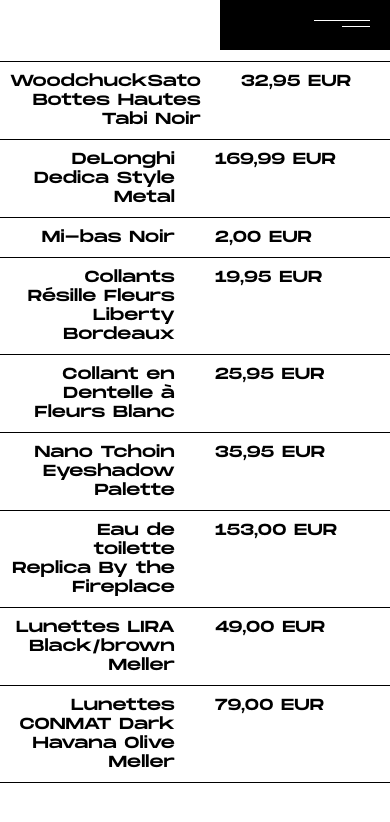
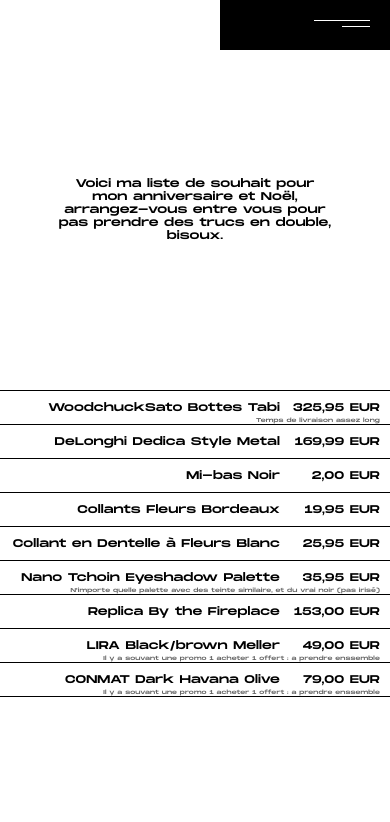
Before and after one commit to GigiJuliette/wip4ever, a React (Vite) app: page /wishlist in a window 390 px wide. Shown: the top 822 px of the page. Built offline with nearby package versions, Linux system fonts and the light colour scheme.

Commit message:
fix responsive

```diff
--- a/src/assets/wishlist.js
+++ b/src/assets/wishlist.js
@@ -10,57 +10,66 @@ import lunette2 from "./lunette2.png";
 
 export const wishlist = [
   {
-    title: "WoodchuckSato Bottes Hautes Tabi Noir",
-    price: "32,95",
+    title: "WoodchuckSato Bottes Tabi ",
+    price: "325,95",
     src: tabibg,
     link: "https://www.woodchucksato.com/fr/products/woodchucksato-black-cow-leather-tabi-knee-boots-with-8-cm-heel",
+    com: "Temps de livraison assez long",
   },
   {
     title: "DeLonghi Dedica Style Metal",
     price: "169,99",
     src: coffee2,
+    com: "",
     link: "https://www.delonghi.com/fr-fr/p/machines-a-expresso-manuelles-dedica-machine-expresso-manuelle-dedica-style-ec685.m/EC685.M+EX%3A4.html?pid=0132106266",
   },
   {
     title: "Mi-bas Noir",
     price: "2,00",
     src: mibas,
+    com: "",
     link: "https://www.calzedonia.com/fr/product/mi-bas_20_deniers-LIG009.html?dwvar_LIG009_Z_COL_COLL=019",
   },
   {
-    title: "Collants Résille Fleurs Liberty Bordeaux",
+    title: "Collants Fleurs Bordeaux",
     price: "19,95",
     src: collants,
+    com: "",
     link: "https://www.calzedonia.com/fr/product/collants_resille_fleurs_liberty-MODC2251.html?dwvar_MODC2251_Z_COL_COLL=5591",
   },
   {
     title: "Collant en Dentelle à Fleurs Blanc",
     price: "25,95",
     src: collant2,
+    com: "",
     link: "https://www.calzedonia.com/fr/product/collant_en_dentelle_a_fleurs-MODC2226.html?dwvar_MODC2226_Z_COL_COLL=165F",
   },
   {
     title: "Nano Tchoin Eyeshadow Palette",
     price: "35,95",
     src: nanotchoin,
+    com: "N'importe quelle palette avec des teinte similaire, et du vrai noir (pas irisé)",
     link: "https://martinecosmetics.com/en/collections/eyes/products/nano-tchoin",
   },
   {
-    title: "Eau de toilette Replica By the Fireplace",
+    title: "Replica By the Fireplace",
     price: "153,00",
     src: parfum,
+    com: "",
     link: "https://www.maisonmargiela.com/fr-fr/replica-by-the-fireplace---confort-poetique-S33YX0024S11331961.html",
   },
   {
-    title: "Lunettes LIRA Black/brown Meller",
+    title: "LIRA Black/brown Meller",
     price: "49,00",
     src: lunette1,
+    com: "Il y a souvant une promo 1 acheter 1 offert : a prendre enssemble",
     link: "https://mellerbrand.com/fr/products/lira-black-brown",
   },
   {
-    title: "Lunettes CONMAT Dark Havana Olive Meller",
+    title: "CONMAT Dark Havana Olive",
     price: "79,00",
     src: lunette2,
+    com: "Il y a souvant une promo 1 acheter 1 offert : a prendre enssemble",
     link: "https://mellerbrand.com/fr/products/conmat-dark-havana-olive?variant=48221819699536",
   },
 ];
--- a/src/comps/WishlistItem/WishlistItem.jsx
+++ b/src/comps/WishlistItem/WishlistItem.jsx
@@ -4,6 +4,10 @@ import "./style.css";
 export default function WishlistItem({ setActiveItem }) {
   return (
     <main className="wishlist-container">
+      <span className="wishlist-title">
+        Voici ma liste de souhait pour mon anniversaire et Noël, arrangez-vous
+        entre vous pour pas prendre des trucs en double, bisoux.
+      </span>
       <div className="wishlist" onMouseLeave={() => setActiveItem(null)}>
         {wishlist.map((item, i) => (
           <a
@@ -16,6 +20,7 @@ export default function WishlistItem({ setActiveItem }) {
           >
             <span>{item.title}</span>
             <span>{item.price} EUR</span>
+            <span className="com">{item.com}</span>
           </a>
         ))}
       </div>
--- a/src/comps/WishlistItem/style.css
+++ b/src/comps/WishlistItem/style.css
@@ -37,10 +37,22 @@
 @media (max-width: 700px) {
   .wishlist-link {
     padding: 10px;
+    font-size: 0.7em;
+    gap: 10px;
+    grid-template-columns: 3fr 1fr;
+  }
+  .wishlist-link span:nth-child(2) {
+    justify-self: end;
+  }
+  .wishlist-container {
+    display: flex;
+    flex-direction: column;
+    align-items: center;
+    justify-content: space-evenly;
   }
 }
 .wishlist-link::after {
-  content: "";
+  content: "<3";
   position: absolute;
   background: white;
   width: 100%;
@@ -48,7 +60,23 @@
   top: 100%;
   bottom: 0;
   transition: ease-out 0.1s;
+  color: white;
 }
 .wishlist-link:active::after {
   top: 0;
 }
+.com {
+  position: absolute;
+  right: 10px;
+  bottom: 0;
+  color: rgb(157, 157, 157);
+  font-size: 0.5em;
+  padding: 0;
+  margin: 0;
+}
+.wishlist-title {
+  max-width: 70%;
+  text-align: center;
+  padding-top: 30px;
+  font-size: 0.7rem;
+}
```
